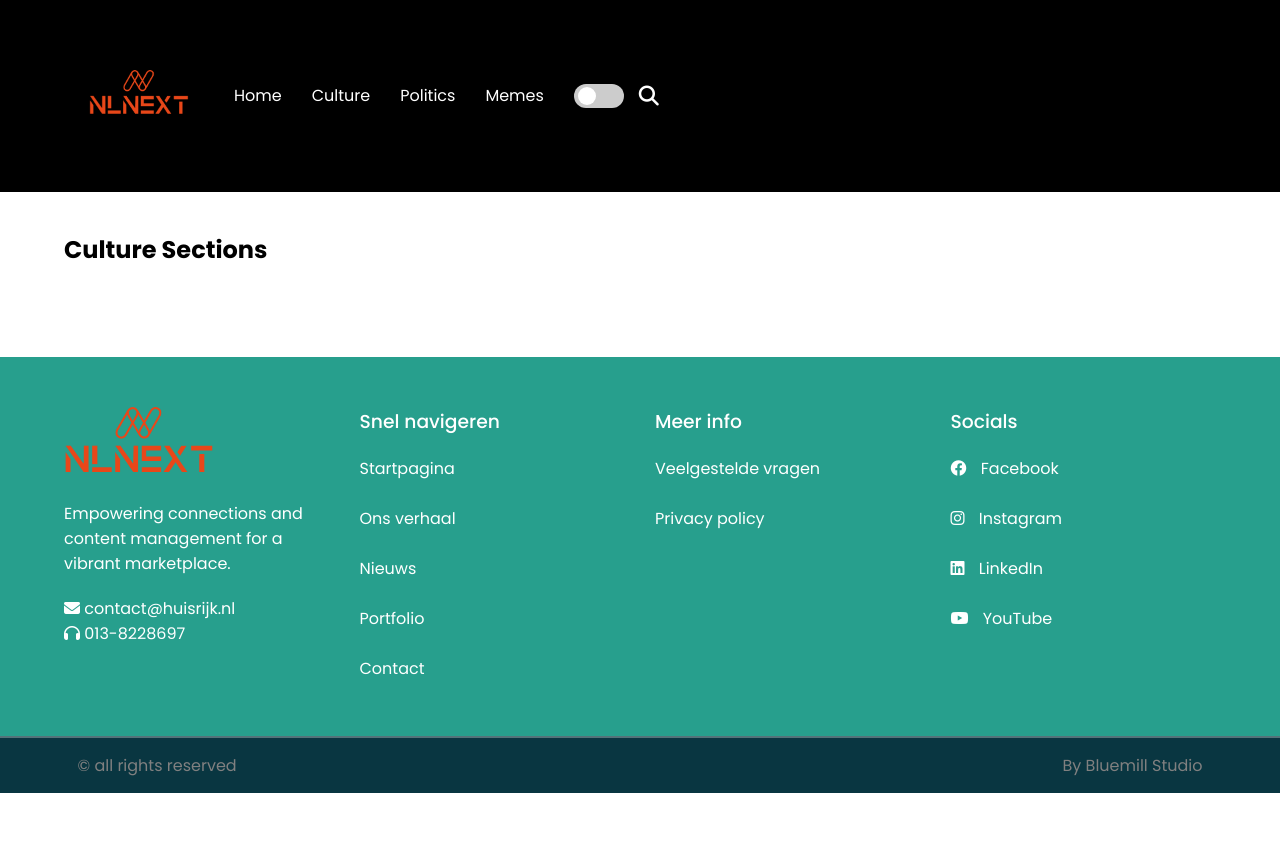
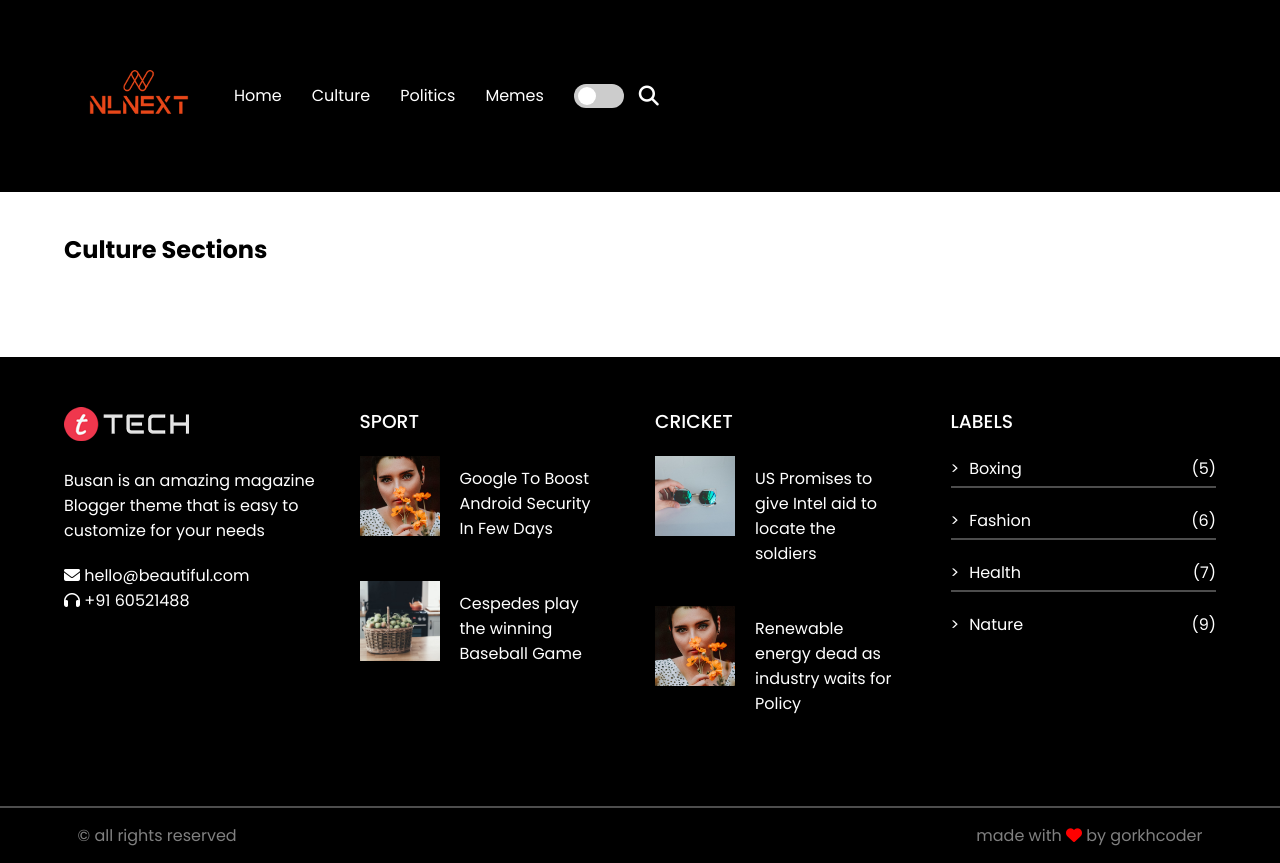
Before and after one commit to VIAVERI/NLNEXT, a React (Create React App) app: page /culture in a window 1280 px wide. Before the commit the page ends 800 px from the top, so only its background shows below. Built offline with nearby package versions, Linux system fonts and the light colour scheme.

Commit message:
Add initial code files

```diff
--- a/src/components/common/footer/Footer.jsx
+++ b/src/components/common/footer/Footer.jsx
@@ -1,5 +1,5 @@
-import React from "react";
-import "./footer.css";
+import React from "react"
+import "./footer.css"
 
 const Footer = () => {
   return (
@@ -7,65 +7,65 @@ const Footer = () => {
       <footer>
         <div className='container'>
           <div className='box logo'>
-            <img src='../images/logo.png' alt='Logo' />
-            <p>Empowering connections and content management for a vibrant marketplace.</p>
+            <img src='../images/tech-logo-footer.png' alt='' />
+            <p>Busan is an amazing magazine Blogger theme that is easy to customize for your needs</p>
             <i className='fa fa-envelope'></i>
-            <span> contact@huisrijk.nl </span> <br />
+            <span> hello@beautiful.com </span> <br />
             <i className='fa fa-headphones'></i>
-            <span> 013-8228697</span>
+            <span> +91 60521488</span>
           </div>
           <div className='box'>
-            <h3>Snel navigeren</h3>
-            <ul>
-              <li>Startpagina</li>
-              <li>Ons verhaal</li>
-              <li>Nieuws</li>
-              <li>Portfolio</li>
-              <li>Contact</li>
-            </ul>
+            <h3>SPORT</h3>
+            <div className='item'>
+              <img src='../images/hero/hero1.jpg' alt='' />
+              <p>Google To Boost Android Security In Few Days</p>
+            </div>
+            <div className='item'>
+              <img src='../images/hero/hero2.jpg' alt='' />
+              <p>Cespedes play the winning Baseball Game</p>
+            </div>
           </div>
           <div className='box'>
-            <h3>Meer info</h3>
-            <ul>
-              <li>Veelgestelde vragen</li>
-              <li>Privacy policy</li>
-            </ul>
+            <h3>CRICKET</h3>
+            <div className='item'>
+              <img src='../images/hero/hero3.jpg' alt='' />
+              <p>US Promises to give Intel aid to locate the soldiers</p>
+            </div>
+            <div className='item'>
+              <img src='../images/hero/hero1.jpg' alt='' />
+              <p>Renewable energy dead as industry waits for Policy</p>
+            </div>
           </div>
           <div className='box'>
-            <h3>Socials</h3>
+            <h3>LABELS</h3>
+            {/*<i className='fa fa-chevron-right'></i>*/}
             <ul>
               <li>
-                <a href="https://www.facebook.com/Huisrijk/" target="_blank" rel="noopener noreferrer">
-                  <i className="fab fa-facebook"></i> Facebook
-                </a>
+                <span>Boxing</span> <label>(5)</label>
               </li>
               <li>
-                <a href="https://www.instagram.com/huisrijk/" target="_blank" rel="noopener noreferrer">
-                  <i className="fab fa-instagram"></i> Instagram
-                </a>
+                <span>Fashion</span> <label>(6)</label>
               </li>
               <li>
-                <a href="https://nl.linkedin.com/company/huisrijk" target="_blank" rel="noopener noreferrer">
-                  <i className="fab fa-linkedin"></i> LinkedIn
-                </a>
+                <span>Health</span> <label>(7)</label>
               </li>
               <li>
-                <a href="https://www.youtube.com/channel/UCd7ABXnNenqdPPHrokrNCmA" target="_blank" rel="noopener noreferrer">
-                  <i className="fab fa-youtube"></i> YouTube
-                </a>
+                <span>Nature</span> <label>(9)</label>
               </li>
             </ul>
           </div>
         </div>
       </footer>
-      <div className='legal'>
+      <div className='legal  '>
         <div className='container flexSB'>
           <p>© all rights reserved</p>
-          <p>By Bluemill Studio</p>
+          <p>
+            made with <i className='fa fa-heart'></i> by gorkhcoder
+          </p>
         </div>
       </div>
     </>
-  );
-};
+  )
+}
 
-export default Footer;
+export default Footer
--- a/src/components/common/footer/footer.css
+++ b/src/components/common/footer/footer.css
@@ -1,5 +1,5 @@
 footer {
-  background-color: #279f8d;
+  background-color: #000;
   color: #fff;
   padding: 50px 0;
   margin-top: 50px;
@@ -20,29 +20,44 @@ footer h3 {
   font-weight: 500;
 }
 
-footer ul {
-  list-style-type: none;
-  padding: 0;
+footer .item {
+  display: flex;
+  margin-bottom: 30px;
+}
+
+footer .item img {
+  width: 80px;
+  height: 80px;
+  object-fit: cover;
+}
+
+footer .item p {
+  padding: 10px 20px;
 }
 
 footer ul li {
   margin-bottom: 20px;
+  border-bottom: 2px solid rgba(255, 255, 255, 0.3);
   padding-bottom: 5px;
   display: flex;
-  align-items: center;
+  justify-content: space-between;
+  position: relative;
 }
 
 footer ul li:nth-last-child(1) {
-  margin-bottom: 0;
+  border-bottom: none;
 }
 
-footer ul li i {
+footer ul li span::before {
+  content: ">";
+  top: 0;
+  left: 0;
   margin-right: 10px;
 }
 
 .legal {
   padding: 15px;
-  background-color: #093641;
+  background-color: #000;
   color: grey;
   border-top: 2px solid rgba(255, 255, 255, 0.3);
 }
@@ -56,18 +71,3 @@ footer ul li i {
     grid-template-columns: repeat(2, 1fr);
   }
 }
-
-footer .logo img {
-  width: 150px;
-  height: auto;
-  object-fit: contain;
-}
-
-footer a {
-  color: #fff !important;
-  text-decoration: none;
-}
-
-footer a:hover {
-  text-decoration: underline;
-}
```
